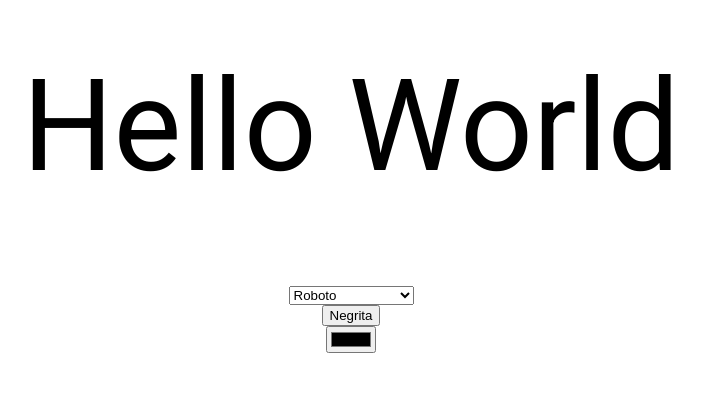
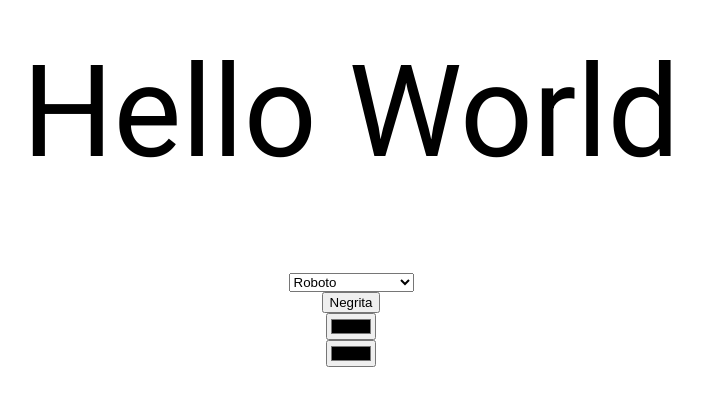
Before and after one commit to diegobs6/hello-world-react-challenge, a React (Create React App) app: page / in a window 1280 px wide. Shown: the part 241-646 px from the top of the page, without its empty margins (289-991 px from the left). Built offline with nearby package versions, Linux system fonts and the light colour scheme.

Commit message:
Selector de color de fondo

```diff
--- a/src/App.js
+++ b/src/App.js
@@ -5,8 +5,9 @@ function App() {
   const [font, setFont] = useState("Roboto");
   const [isBold, setIsBold] = useState(false);
   const [textColor, setTextColor] = useState("#000000");
+  const [backgroundColor, setBackgroundColor] = useState("#ffffff");
   return (
-    <div className="container">
+    <div className="container" style= {{ backgroundColor: backgroundColor}}>
       <h1 style={{
         fontFamily: font,
         fontWeight: isBold ? "bold" : "normal",
@@ -26,6 +27,10 @@ function App() {
         type="color"
         onChange={(e) => setTextColor(e.target.value)}
         />
+      <input
+        type="color"
+        onChange={(e) => setBackgroundColor(e.target.value)}
+        />
     </div>
   );
 }
```
